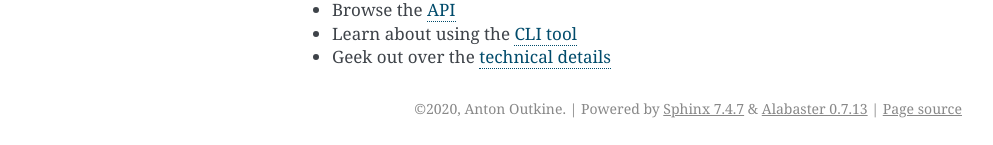
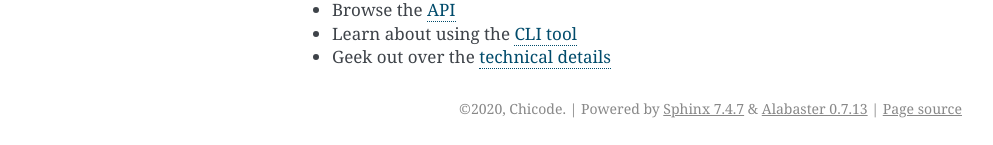
Before and after one commit to robot-rumble/docs, a Sphinx documentation site: the page built from source/index.rst, in a window 1280 px wide. Shown: the part 1058-1203 px from the top of the page, without its empty margins (148-1141 px from the left). Built offline with Sphinx 7.4.7, drawn with Linux system fonts in a browser that asks for light colours.

Commit message:
Improve serious bug with author names

```diff
--- a/source/conf.py
+++ b/source/conf.py
@@ -17,8 +17,8 @@
 # -- Project information -----------------------------------------------------
 
 project = 'Robot Rumble'
-copyright = '2020, Anton Outkine'
-author = 'Anton Outkine'
+copyright = '2020, Chicode'
+author = 'Anton & Noah'
 
 # -- General configuration ---------------------------------------------------
 
```
